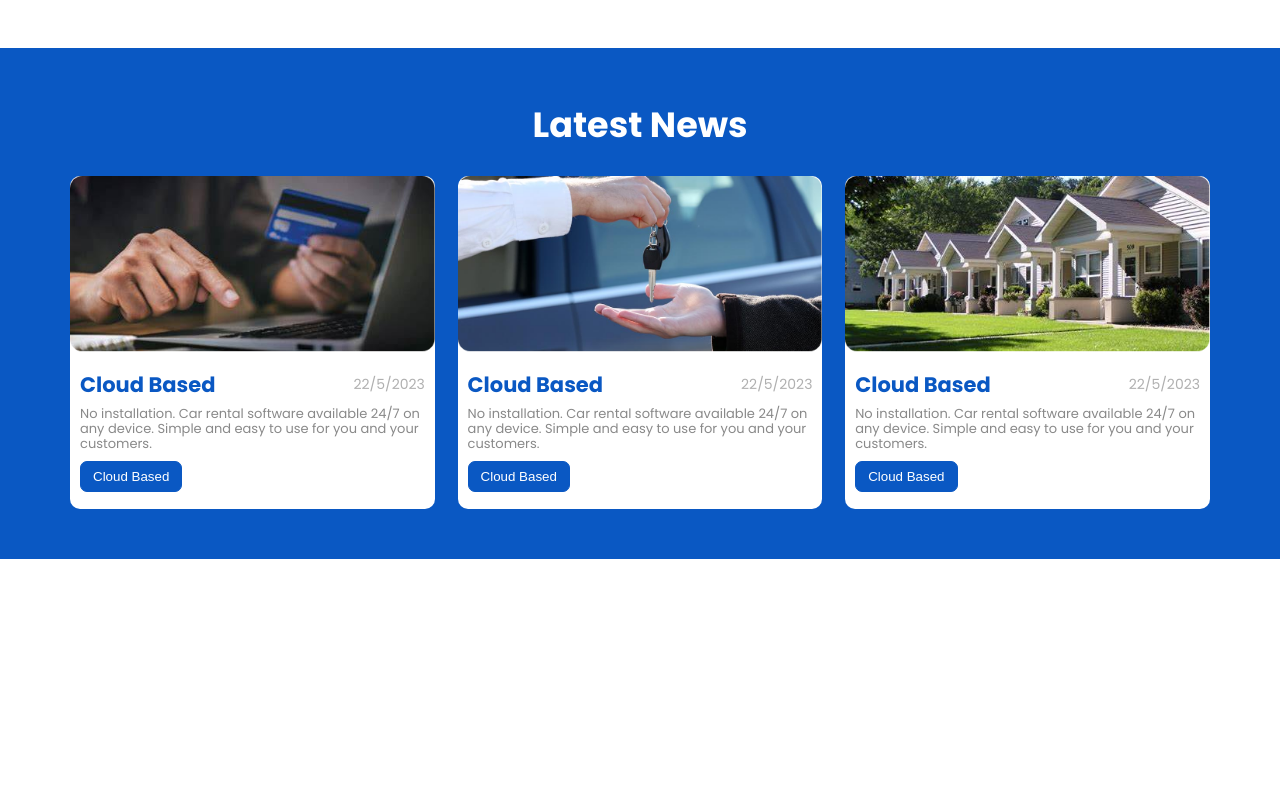
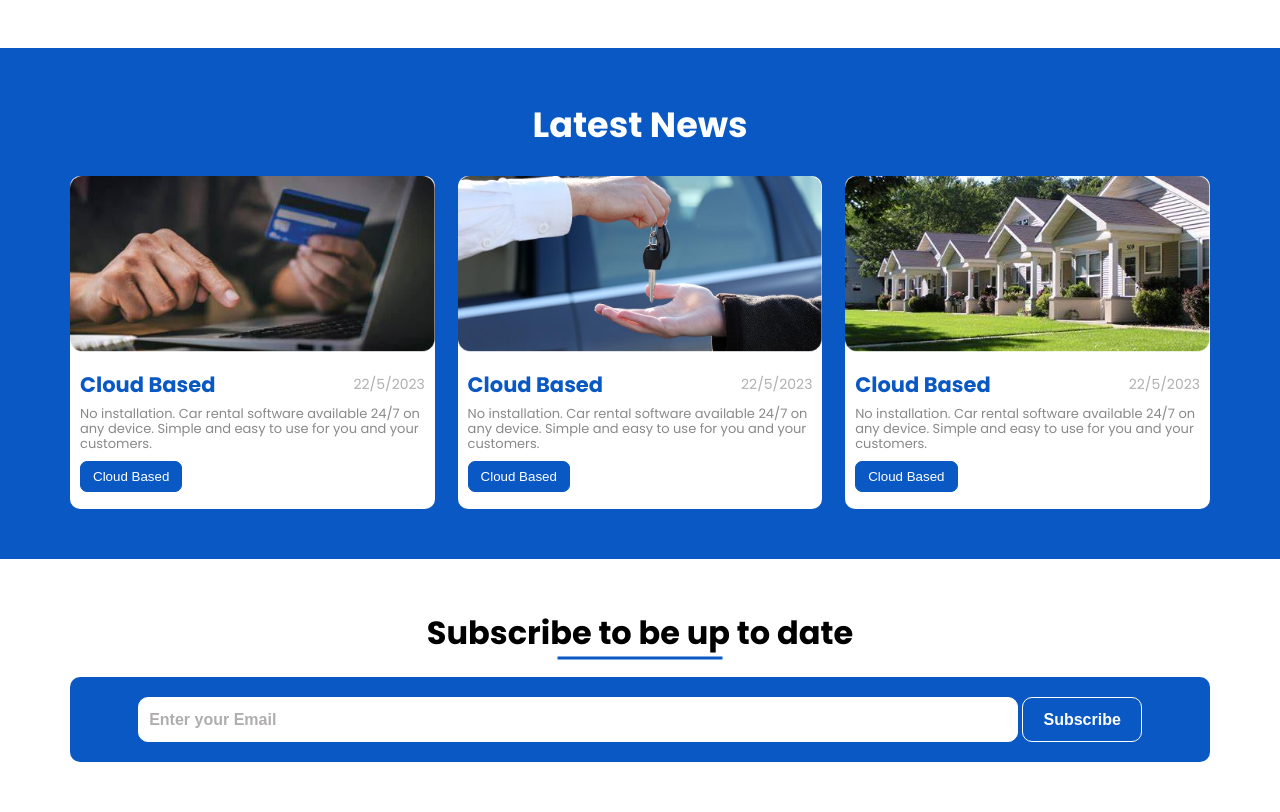
Before and after one commit to saiid20k/Xays-E-Rental, a plain HTML site: page index.html in a window 1280 px wide. Shown: the part 2467-3279 px from the top of the page. Before the commit the page ends 3026 px from the top, so only its background shows below. Drawn offline with Linux system fonts and the light colour scheme.

Commit message:
modified:   css/main.css 	modified:   index.html

```diff
--- a/css/main.css
+++ b/css/main.css
@@ -886,3 +886,97 @@ header .container .row .links ul li a:hover{
     color: #FFF;
 }
 /* End Latest News Section */
+/* Start subscribe Section */
+.subscribe{
+    padding-top: 50px;
+    padding-bottom: 50px;
+    text-align: center;
+}
+
+.subscribe .container h1{
+    margin-bottom: 20px;
+    position: relative;
+}
+
+.subscribe .container h1::before{
+    content: '';
+    position: absolute;
+    bottom: -4px;
+    left: 50%;
+    height: 3px;
+    width: 165px;
+    background-color: var(--blue-color);
+    transform: translate(-50%, -50%);
+}
+
+@media (max-width: 767px) {
+    .subscribe .container h1::before{
+        width: 100px;
+    }
+}
+
+.subscribe .container .form{
+    background-color: var(--blue-color);
+    padding: 20px;
+    border-radius: 10px;
+}
+
+.subscribe .container .form form input{
+    width: 80%;
+    max-width: 100%;
+    height: 45px;
+    padding-left: 10px;
+    border-radius: 10px;
+    border: 1px solid #FFF;
+    outline: none;
+    font-size: 16px;
+    font-weight: bold;
+}
+
+@media (max-width: 767px) {
+    .subscribe .container .form form input{
+        width: 75%;
+    }
+}
+
+@media (max-width: 767px) {
+    .subscribe .container .form form input{
+        width: 70%;
+    }
+}
+
+@media (max-width: 500px) {
+    .subscribe .container .form form input{
+        width: 100%;
+    }
+}
+
+.subscribe .container .form form input::placeholder{
+    color: #B0ADAD;
+}
+
+.subscribe .container .form form button{
+    height: 45px;
+    padding: 0px 20px;
+    border-radius: 10px;
+    border: 1px solid #FFF;
+    background: transparent;
+    color: #FFF;
+    font-weight: bold;
+    font-size: 16px;
+    cursor: pointer;
+}
+
+@media (max-width: 500px) {
+    .subscribe .container .form form button{
+        display: block;
+        margin: 15px auto 0px;
+    }
+}
+
+.subscribe .container .form form button:hover{}
+
+
+
+
+/* End subscribe Section */
--- a/index.html
+++ b/index.html
@@ -356,7 +356,19 @@
     <!-- End Latest News Section -->
 
 
-
+    <!-- Start Subscribe Section -->
+    <div class="subscribe">
+        <div class="container">
+            <h1> Subscribe to be up to date </h1>
+            <div class="form">
+                <form action="#" method="post">
+                    <input type="email" name="email" placeholder="Enter your Email" required>
+                    <button type="submit"> Subscribe </button>
+                </form>
+            </div>
+        </div>
+    </div>
+    <!-- End Subscribe Section -->
 
 
 
```
